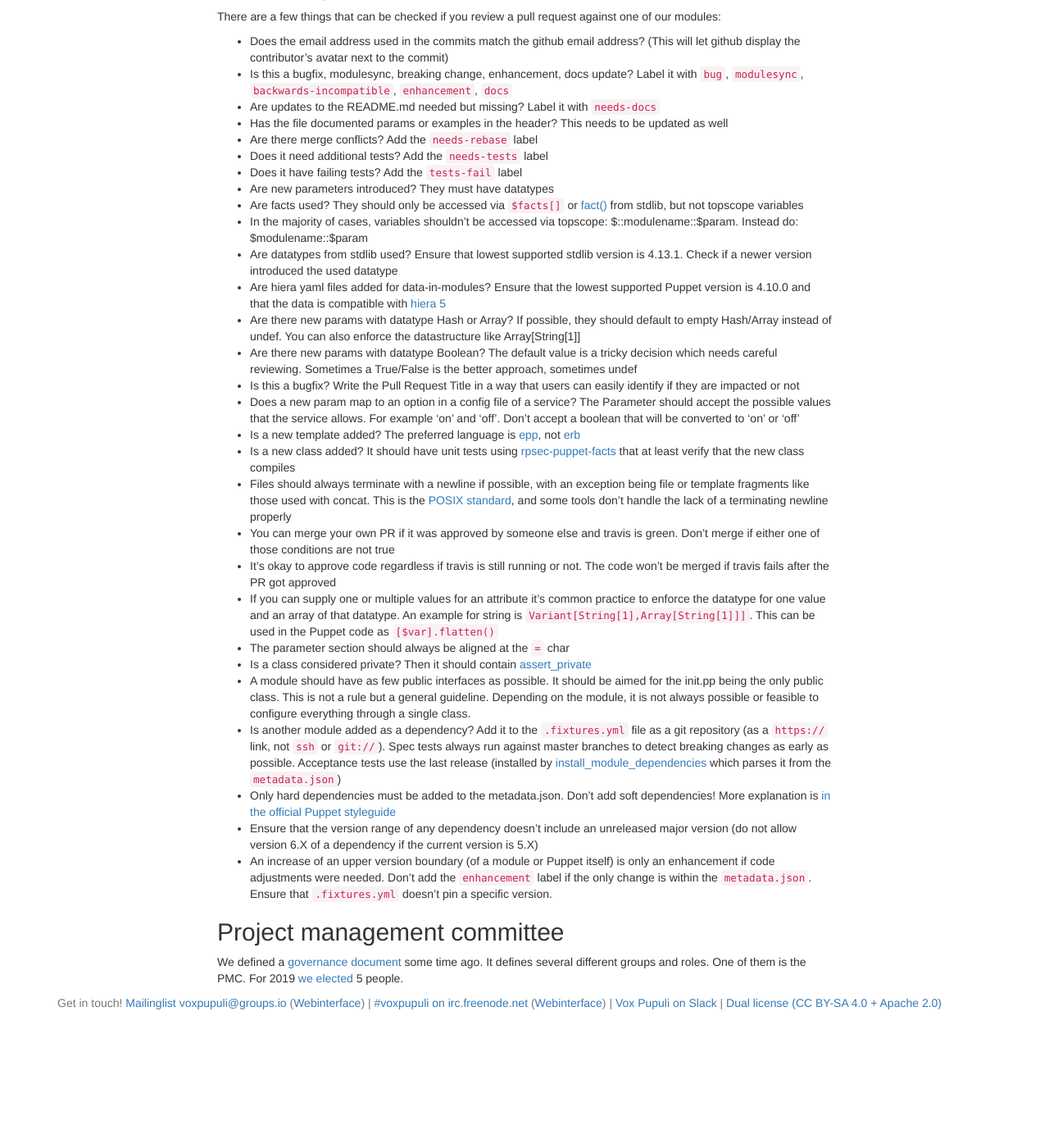
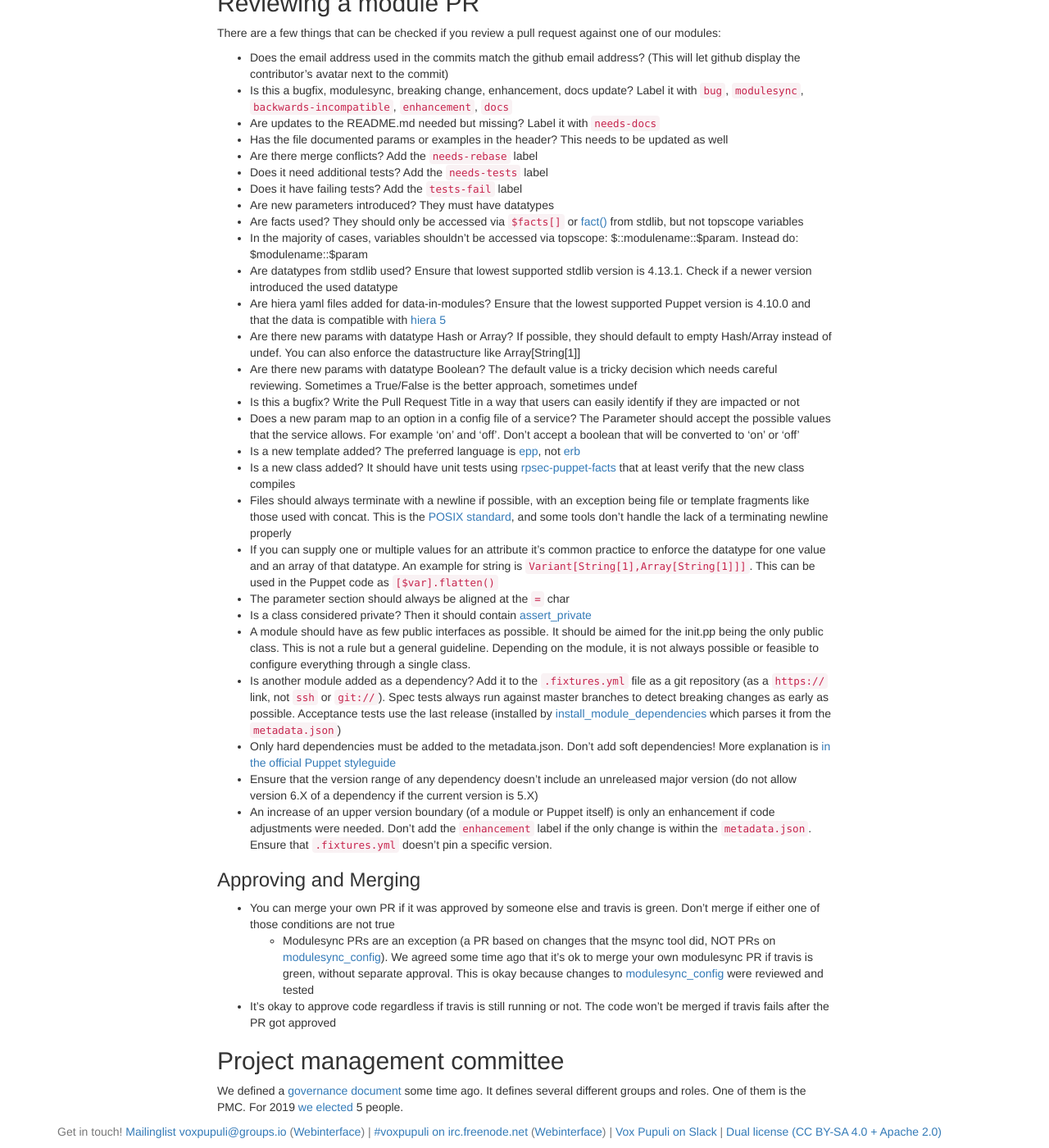
Before and after one commit to voxpupuli/voxpupuli.github.io, a Jekyll site: the page built from docs/index.md, in a window 1280 px wide and 1400 px high, scrolled down 2645 px. Shown: the whole window at 82% size. Built offline with Jekyll 4.4.1, drawn with Linux system fonts in a browser that asks for light colours; nearby versions of some CDN libraries; before the commit the page ends 3888 px from its top, so only the background shows below that; some of the changed text lies outside the part shown.

Commit message:
add a dedicated section about approvals and merges

```diff
--- a/docs/index.md
+++ b/docs/index.md
@@ -168,6 +166,13 @@ There are a few things that can be checked if you review a pull request against
 * Ensure that the version range of any dependency doesn't include an unreleased major version (do not allow version 6.X of a dependency if the current version is 5.X)
 * An increase of an upper version boundary (of a module or Puppet itself) is only an enhancement if code adjustments were needed. Don't add the `enhancement` label if the only change is within the `metadata.json`. Ensure that `.fixtures.yml` doesn't pin a specific version.
 
+
+### Approving and Merging
+
+* You can merge your own PR if it was approved by someone else and travis is green. Don't merge if either one of those conditions are not true
+  * Modulesync PRs are an exception (a PR based on changes that the msync tool did, NOT PRs on [modulesync_config](https://github.com/voxpupuli/modulesync_config#modulesync-configs)). We agreed some time ago that it's ok to merge your own modulesync PR if travis is green, without separate approval. This is okay because changes to [modulesync_config](https://github.com/voxpupuli/modulesync_config#modulesync-configs) were reviewed and tested
+* It's okay to approve code regardless if travis is still running or not. The code won't be merged if travis fails after the PR got approved
+
 ## Project management committee
 
 We defined a [governance document](https://github.com/voxpupuli/plumbing/blob/master/share/governance.md#vox-pupuli-governance)
```
Also changed, not shown: other parts of docs/index.md (+0 -2 lines).
